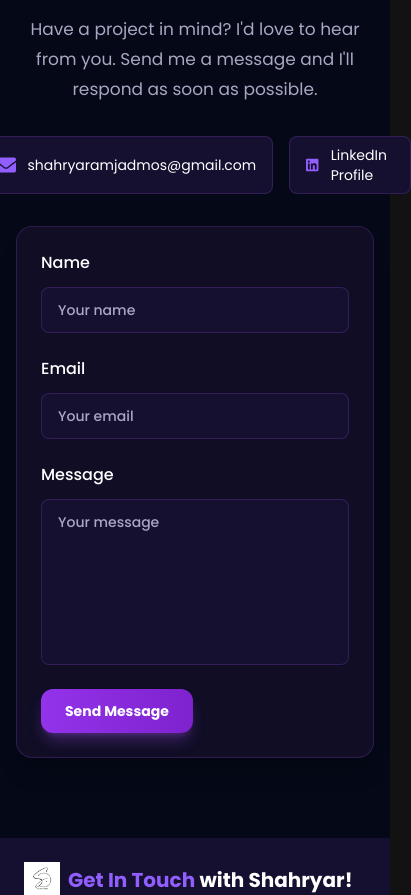
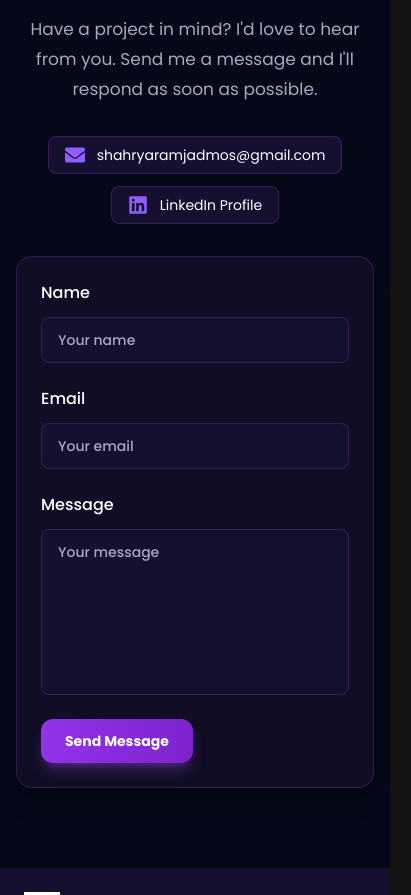
Before and after one commit to itshahryar/portfolio, a React (Vite) app: page / in a window 390 px wide. Shown: the part 7362-8257 px from the top of the page, 411 px wide, since content can reach past the window. Built offline with nearby package versions, Linux system fonts and the light colour scheme; no server answers.

Commit message:
conatct section updated

```diff
--- a/src/components/Contact.jsx
+++ b/src/components/Contact.jsx
@@ -84,12 +84,12 @@ const ContactPage = () => {
 
       {/* Main Content */}
       <div className="px-4 sm:px-8 md:px-12 lg:px-16 xl:px-24 2xl:px-32">
-        {/* Contact Badges - Matching the Image Style */}
+        {/* Contact Badges - Two Rows on Small Screens Only */}
+        <div className="mb-8 flex flex-col sm:flex-row justify-center items-center gap-3 sm:gap-4">
           <motion.div
             initial={{ opacity: 0, y: 20 }}
             animate={{ opacity: 1, y: 0 }}
             transition={{ duration: 0.5, delay: 0.2 }}
-          className="mb-8 flex justify-center gap-4"
           >
             <a
               href="mailto:shahryaramjadmos@gmail.com"
@@ -98,7 +98,13 @@ const ContactPage = () => {
               <FaEnvelope className="w-5 h-5 text-[#915EFF]" />
               <span className="text-white text-sm">shahryaramjadmos@gmail.com</span>
             </a>
+          </motion.div>
 
+          <motion.div
+            initial={{ opacity: 0, y: 20 }}
+            animate={{ opacity: 1, y: 0 }}
+            transition={{ duration: 0.5, delay: 0.3 }}
+          >
             <a
               href="https://www.linkedin.com/in/muhammad-shahryar-amjad-270185364/"
               target="_blank"
@@ -109,6 +115,7 @@ const ContactPage = () => {
               <span className="text-white text-sm">LinkedIn Profile</span>
             </a>
           </motion.div>
+        </div>
 
         {/* Contact Form */}
         <motion.div
```
Lines whose indentation alone changed are shown as unchanged.
